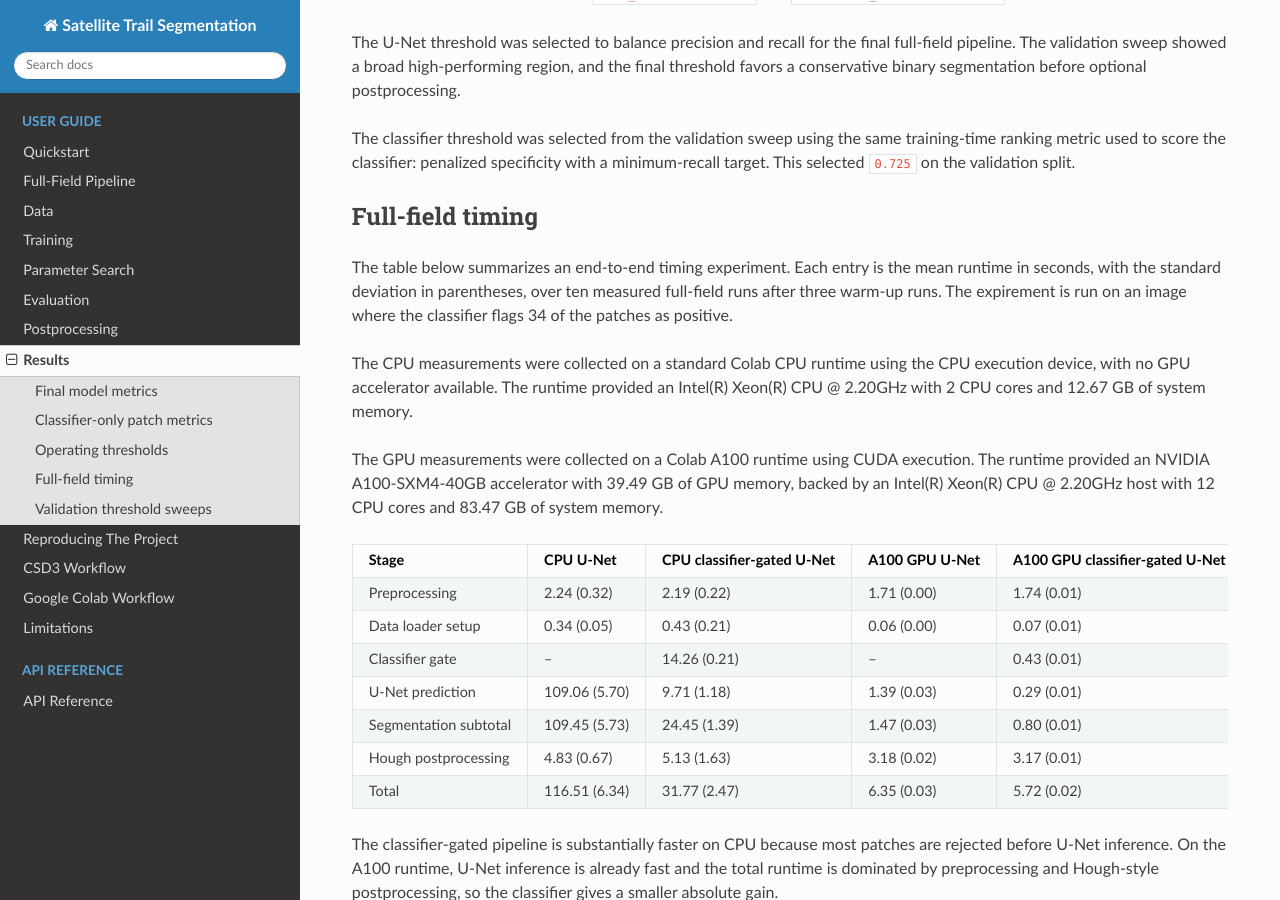
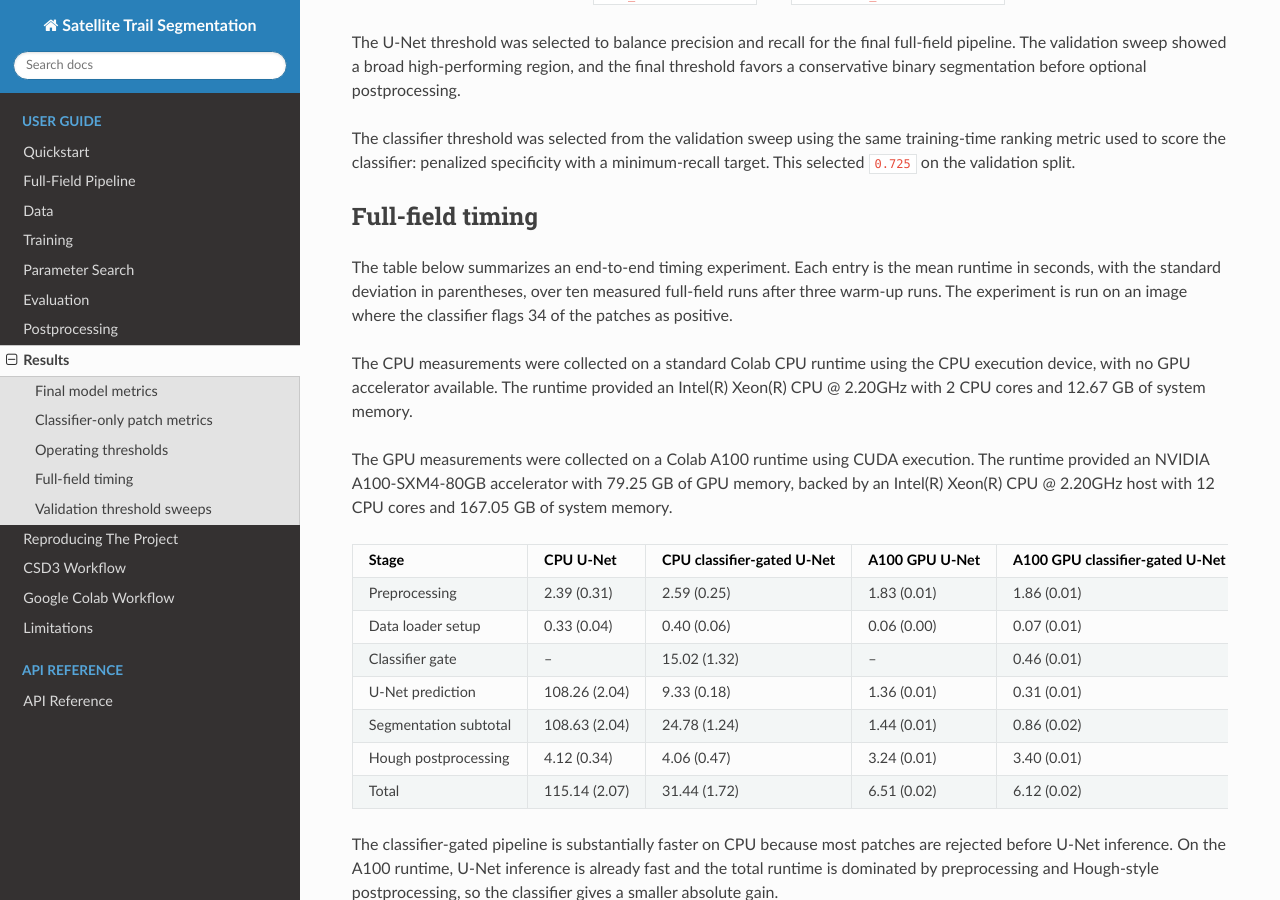
Before and after one commit to Andrew-Pfaff/satellite_trails, a Sphinx documentation site: the page built from docs/source/results.rst, in a window 1280 px wide and 900 px high, scrolled down 840 px. Built offline with Sphinx 7.4.7 and the Read the Docs theme 3.1.0, drawn with Linux system fonts in a browser that asks for light colours.

Commit message:
Added updated timing to docs

```diff
--- a/docs/source/results.rst
+++ b/docs/source/results.rst
@@ -122,11 +122,11 @@ The classifier threshold was selected from the validation sweep using the same t
 Full-field timing
 -----------------
 
-The table below summarizes an end-to-end timing experiment. Each entry is the mean runtime in seconds, with the standard deviation in parentheses, over ten measured full-field runs after three warm-up runs. The expirement is run on an image where the classifier flags 34 of the patches as positive.
+The table below summarizes an end-to-end timing experiment. Each entry is the mean runtime in seconds, with the standard deviation in parentheses, over ten measured full-field runs after three warm-up runs. The experiment is run on an image where the classifier flags 34 of the patches as positive.
 
 The CPU measurements were collected on a standard Colab CPU runtime using the CPU execution device, with no GPU accelerator available. The runtime provided an Intel(R) Xeon(R) CPU @ 2.20GHz with 2 CPU cores and 12.67 GB of system memory.
 
-The GPU measurements were collected on a Colab A100 runtime using CUDA execution. The runtime provided an NVIDIA A100-SXM4-40GB accelerator with 39.49 GB of GPU memory, backed by an Intel(R) Xeon(R) CPU @ 2.20GHz host with 12 CPU cores and 83.47 GB of system memory.
+The GPU measurements were collected on a Colab A100 runtime using CUDA execution. The runtime provided an NVIDIA A100-SXM4-80GB accelerator with 79.25 GB of GPU memory, backed by an Intel(R) Xeon(R) CPU @ 2.20GHz host with 12 CPU cores and 167.05 GB of system memory.
 
 .. list-table::
    :header-rows: 1
@@ -137,40 +137,40 @@ The GPU measurements were collected on a Colab A100 runtime using CUDA execution
      - A100 GPU U-Net
      - A100 GPU classifier-gated U-Net
    * - Preprocessing
-     - 2.24 (0.32)
-     - 2.19 (0.22)
-     - 1.71 (0.00)
-     - 1.74 (0.01)
+     - 2.39 (0.31)
+     - 2.59 (0.25)
+     - 1.83 (0.01)
+     - 1.86 (0.01)
    * - Data loader setup
-     - 0.34 (0.05)
-     - 0.43 (0.21)
+     - 0.33 (0.04)
+     - 0.40 (0.06)
      - 0.06 (0.00)
      - 0.07 (0.01)
    * - Classifier gate
      - --
-     - 14.26 (0.21)
+     - 15.02 (1.32)
      - --
-     - 0.43 (0.01)
+     - 0.46 (0.01)
    * - U-Net prediction
-     - 109.06 (5.70)
-     - 9.71 (1.18)
-     - 1.39 (0.03)
-     - 0.29 (0.01)
+     - 108.26 (2.04)
+     - 9.33 (0.18)
+     - 1.36 (0.01)
+     - 0.31 (0.01)
    * - Segmentation subtotal
-     - 109.45 (5.73)
-     - 24.45 (1.39)
-     - 1.47 (0.03)
-     - 0.80 (0.01)
+     - 108.63 (2.04)
+     - 24.78 (1.24)
+     - 1.44 (0.01)
+     - 0.86 (0.02)
    * - Hough postprocessing
-     - 4.83 (0.67)
-     - 5.13 (1.63)
-     - 3.18 (0.02)
-     - 3.17 (0.01)
+     - 4.12 (0.34)
+     - 4.06 (0.47)
+     - 3.24 (0.01)
+     - 3.40 (0.01)
    * - Total
-     - 116.51 (6.34)
-     - 31.77 (2.47)
-     - 6.35 (0.03)
-     - 5.72 (0.02)
+     - 115.14 (2.07)
+     - 31.44 (1.72)
+     - 6.51 (0.02)
+     - 6.12 (0.02)
 
 The classifier-gated pipeline is substantially faster on CPU because most patches are rejected before U-Net inference. On the A100 runtime, U-Net inference is already fast and the total runtime is dominated by preprocessing and Hough-style postprocessing, so the classifier gives a smaller absolute gain.
 
```
